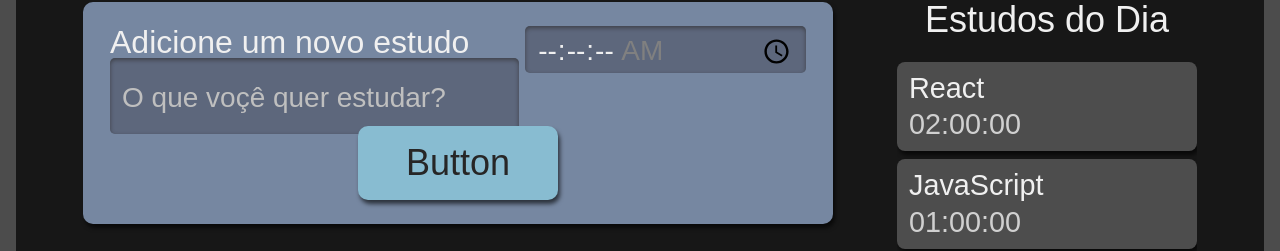
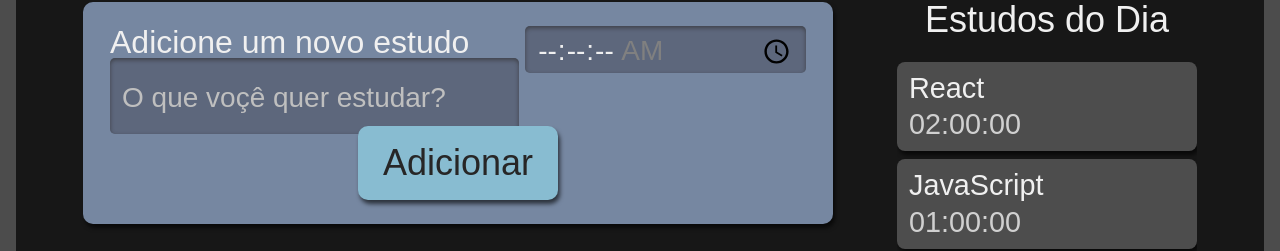
Before and after one commit to FellipeOliveiraBartalini/react-alura_studies, a React (Create React App) app: page / in a window 1280 px wide. Shown: the part 222-473 px from the top of the page. Built offline with nearby package versions, Linux system fonts and the light colour scheme; the HTML template or start-up script is replaced by a standard one.

Commit message:
Adicionado prop ao button component

```diff
--- a/src/_components/button/index.tsx
+++ b/src/_components/button/index.tsx
@@ -1,10 +1,12 @@
 import React from 'react';
 import style from './button.module.scss';
 
-class Button extends React.Component {
+class Button extends React.Component<any> {
     render() {
         return (
-            <button className={style.botao}>Button</button>
+            <button className={style.botao}>
+                { this.props.children }
+            </button>
         )
     }
 }
--- a/src/_components/form/index.tsx
+++ b/src/_components/form/index.tsx
@@ -18,7 +18,7 @@
                         <input type="time" step="1" name='tempo' id='tempo' min="00:00:00" max="01:30:00" required />
                     </label>
                 </div>
-                <Button />
+                <Button>Adicionar</Button>
            </form>
        )
     }
```
